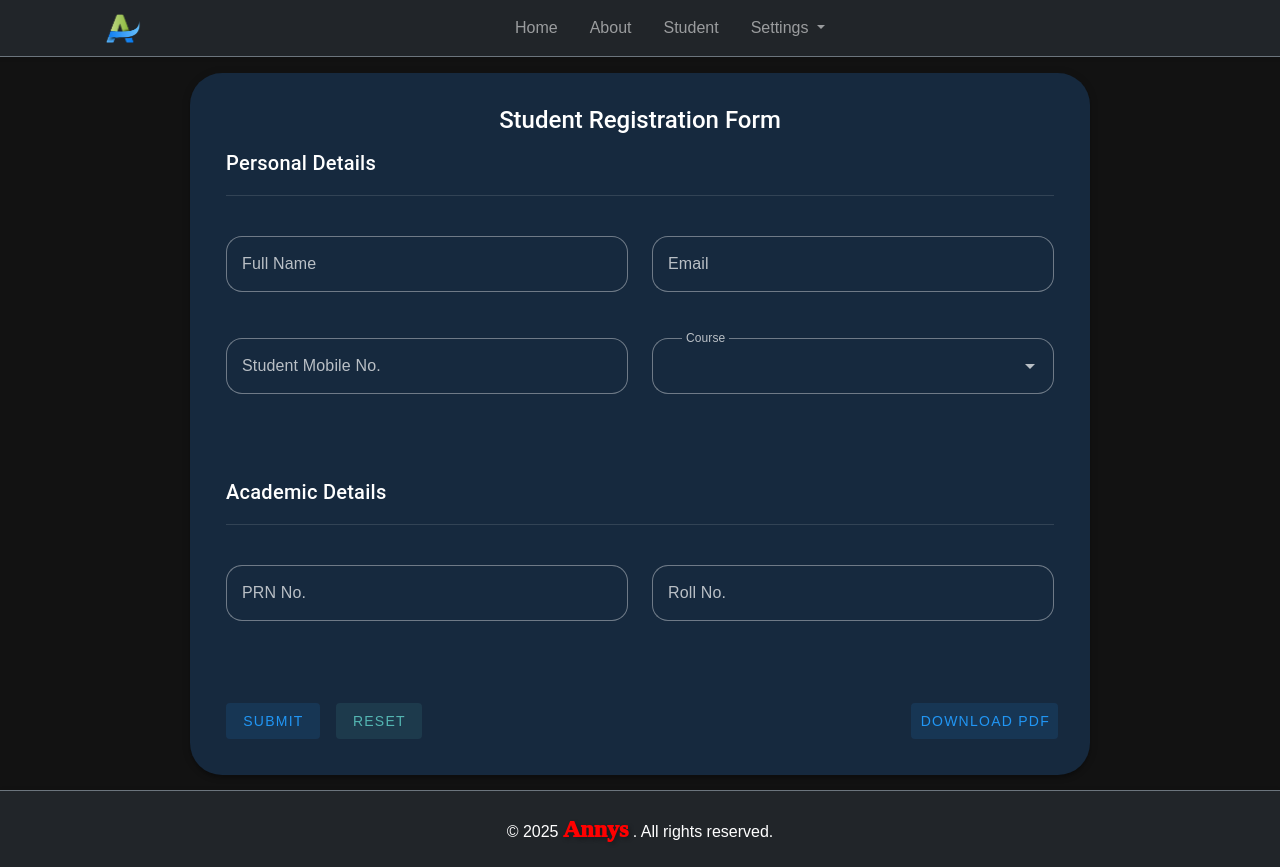
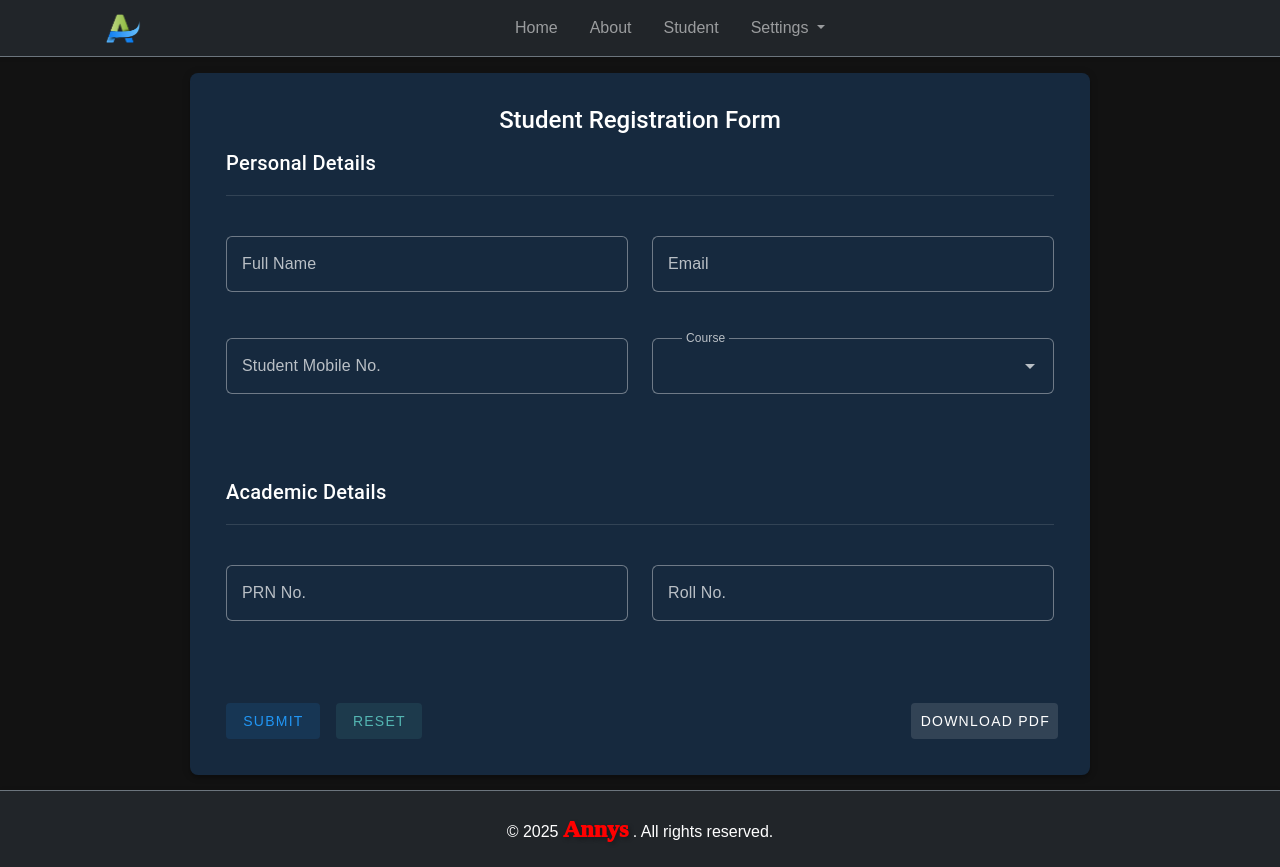
Before and after one commit to laksh-solanki/Annys, a Vue app: page /Student in a window 1280 px wide. Built offline with nearby package versions, Linux system fonts and the light colour scheme; a web font is replaced by a local one.

Commit message:
style: update button color in PdfGenerator and adjust card rounding in student form for improved UI consistency

```diff
--- a/src/components/PdfGenerator.vue
+++ b/src/components/PdfGenerator.vue
@@ -1,7 +1,7 @@
 <template>
   <v-tooltip text="Download PDF" location="top">
     <template v-slot:activator="{ props }">
-      <v-btn v-bind="props" @click="generatePdf" variant="tonal" color="primary" text="Download PDF"></v-btn>
+      <v-btn v-bind="props" @click="generatePdf" variant="tonal" color="white" text="Download PDF"></v-btn>
     </template>
   </v-tooltip>
 </template>
--- a/src/views/student.vue
+++ b/src/views/student.vue
@@ -1,6 +1,6 @@
 <template>
   <v-container class="student-container">
-    <v-card class="pa-5 card-animation card-container" elevation="4" rounded="5">
+    <v-card class="pa-5 card-animation card-container" elevation="4" rounded="3">
       <v-card-title class="text-h5 text-center text-wrap">Student Registration Form</v-card-title>
       <v-card-text>
         <v-form @submit.prevent="submitForm">
@@ -11,21 +11,21 @@
             </v-col>
             <v-col cols="12" md="6">
               <v-text-field v-model="form.fname" label="Full Name" variant="outlined" name="fname" id="fname"
-                rounded="4" aria-required="true"></v-text-field>
+                rounded="2" aria-required="true"></v-text-field>
             </v-col>
             <v-col cols="12" md="6">
               <v-text-field v-model="form.email" label="Email" variant="outlined" name="email" id="email"
-                rounded="4"></v-text-field>
+                rounded="2"></v-text-field>
             </v-col>
             <v-col cols="12" md="6">
               <v-text-field v-model="form.studentMobile" :counter="10" label="Student Mobile No." variant="outlined"
-                name="studentMobile" id="studentMobile" rounded="4"></v-text-field>
+                name="studentMobile" id="studentMobile" rounded="2"></v-text-field>
             </v-col>
             <v-col cols="12" md="6">
               <v-select v-model="form.course"
                 :items="['Window Server administrator/IT Support Specialist', 'Web Developer', 'Cloud Engineer/Cloud Solution Architect', 'Web & API Development Specialist', 'Python for Computer Vision: Theory and Hands-On Projects']"
                 label="Course" :list-props="{ bgColor: 'black' }" variant="outlined" name="course" id="course"
-                rounded="4"></v-select>
+                rounded="2"></v-select>
             </v-col>
           </v-row>
 
@@ -36,11 +36,11 @@
             </v-col>
             <v-col cols="12" md="6">
               <v-text-field v-model="form.prnNo" label="PRN No." variant="outlined" name="prnNo" id="prnNo"
-                rounded="4"></v-text-field>
+                rounded="2"></v-text-field>
             </v-col>
             <v-col cols="12" md="6">
               <v-text-field v-model="form.rollNo" label="Roll No." variant="outlined" name="rollNo" id="rollNo"
-                rounded="4"></v-text-field>
+                rounded="2"></v-text-field>
             </v-col>
           </v-row>
 
```
